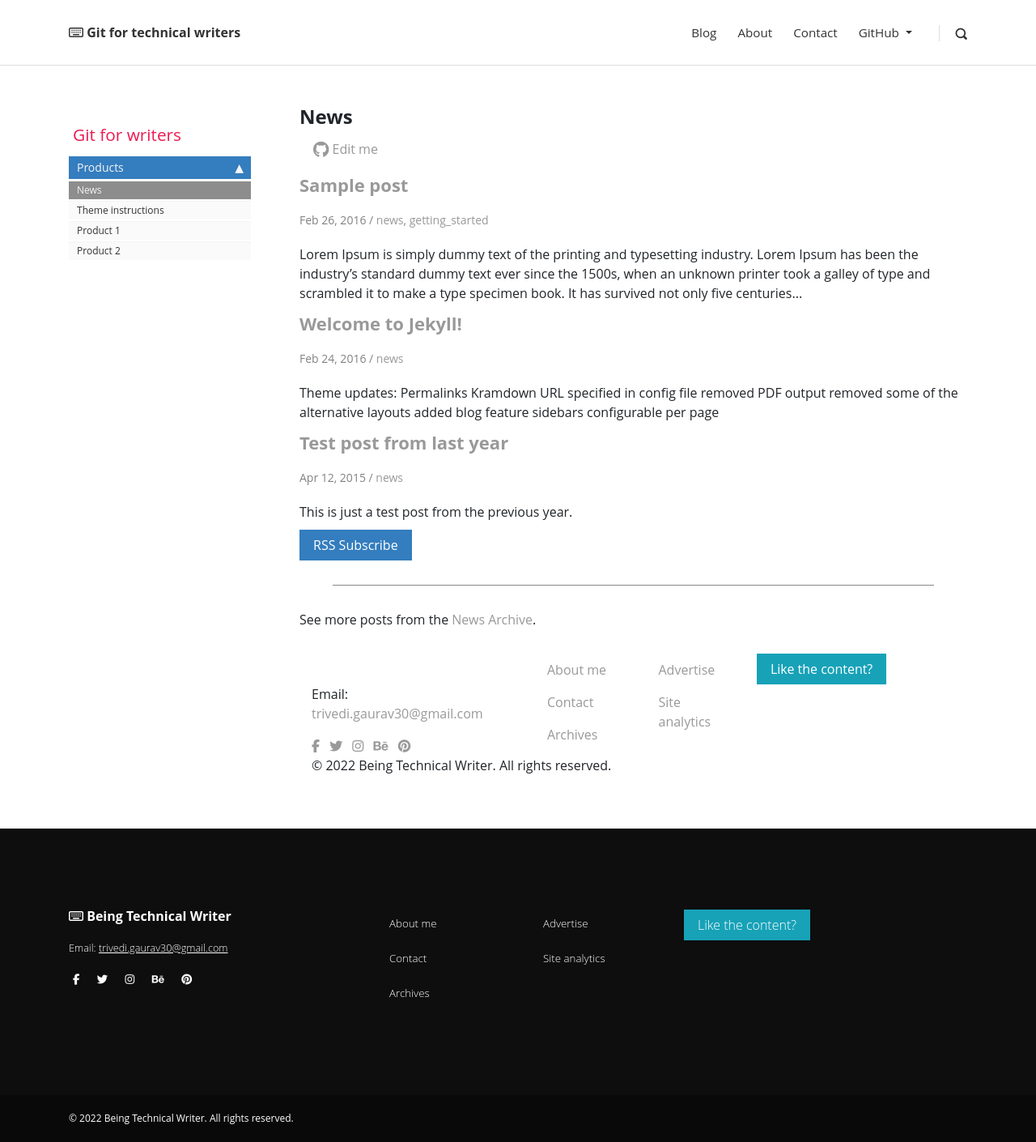
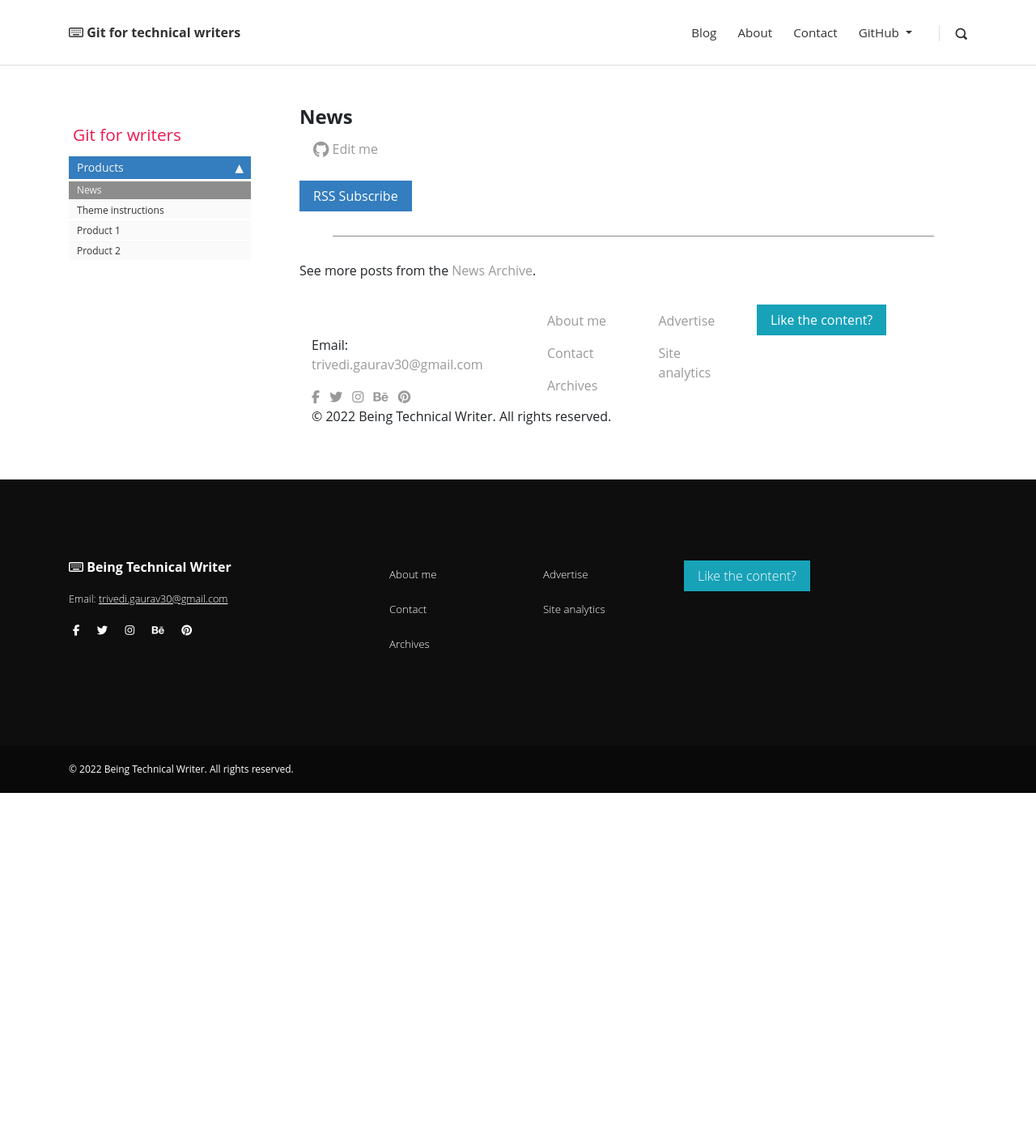
Before and after one commit to gautriv/gitfortechnicalwriters, a Jekyll site: the page built from pages/news/news.html, in a window 1280 px wide. Shown: the whole page at 81% size. Built offline with Jekyll 4.4.1, drawn with Linux system fonts in a browser that asks for light colours; nearby versions of some CDN libraries; comment, search, counter and statistics services are not loaded; after the commit the page ends 979 px from its top, so only the background shows below that.

Commit message:
initial commit

```diff
--- a/_config.yml
+++ b/_config.yml
@@ -1,4 +1,4 @@
-url: /
+url: https://beingtechnicalwriter.com
 
 plugins:
   - jekyll-mentions
--- a/_posts/2015-04-12-test-post-last-year.md
+++ /dev/null
@@ -1,10 +0,0 @@
----
-title:  "Test post from last year"
-categories: jekyll update
-permalink: test-post-from-last-year.html
-tags: [news]
----
-
-This is just a test post from the previous year.
-
-{% include links.html %}
--- a/_posts/2016-02-24-first-post.md
+++ /dev/null
@@ -1,19 +0,0 @@
----
-title:  "Welcome to Jekyll!"
-categories: jekyll update
-permalink: myupdate.html
-tags: [news]
----
-
-
-Theme updates:
-
-- Permalinks
-- Kramdown
-- URL specified in config file
-- removed PDF output
-- removed some of the alternative layouts
-- added blog feature
-- sidebars configurable per page
-
-{% include links.html %}
--- a/_posts/2016-02-26-sample-post-jekyll.md
+++ /dev/null
@@ -1,17 +0,0 @@
----
-title:  "Sample post"
-published: true
-permalink: samplepost.html
-summary: "This is some summary frontmatter for my sample post."
-tags: [news, getting_started]
----
-
-Lorem Ipsum is simply dummy text of the printing and typesetting industry. Lorem Ipsum has been the industry's standard dummy text ever since the 1500s, when an unknown printer took a galley of type and scrambled it to make a type specimen book. It has survived not only five centuries
-
-## Heading
-
-but also the leap into electronic typesetting, remaining essentially unchanged. It was popularised in the 1960s with the release of Letraset sheets containing Lorem Ipsum passages, and more recently with desktop publishing software like Aldus PageMaker including versions of Lorem Ipsum.
-
-Lorem Ipsum is simply dummy text of the printing and typesetting industry. Lorem Ipsum has been the industry's standard dummy text ever since the 1500s, when an unknown printer took a galley of type and scrambled it to make a type specimen book. It has survived not only five centuries
-
-{% include links.html %}
--- a/search.json
+++ b/search.json
@@ -2,12 +2,12 @@
 layout: null
 ---
 [
-    {% for post in site.posts %}
+    {% for pages in site.html_pages %}
         {
-        "title"    : "{{ post.title | escape }}",
-        "category" : "{{ post.category }}",
-        "tags"     : "{{ post.tags | join: ', ' }}",
-        "url"      : "{{ site.baseurl }}{{ post.url }}",
+        "title"    : "{{ pages.title | escape }}",
+        "tags"     : "{{ pages.tags | join: ', ' }}",
+        "keywords": "{{page.keywords}}",
+        "url"      : "{{ site.baseurl }}{{ pages.url }}",
         "content": "{{ page.content | strip_html | strip_newlines | remove_chars | escape }}"
         } {% unless forloop.last %},{% endunless %}
     {% endfor %}
```
Also changed, not shown: sitemap.xml (+14 -11 lines).
